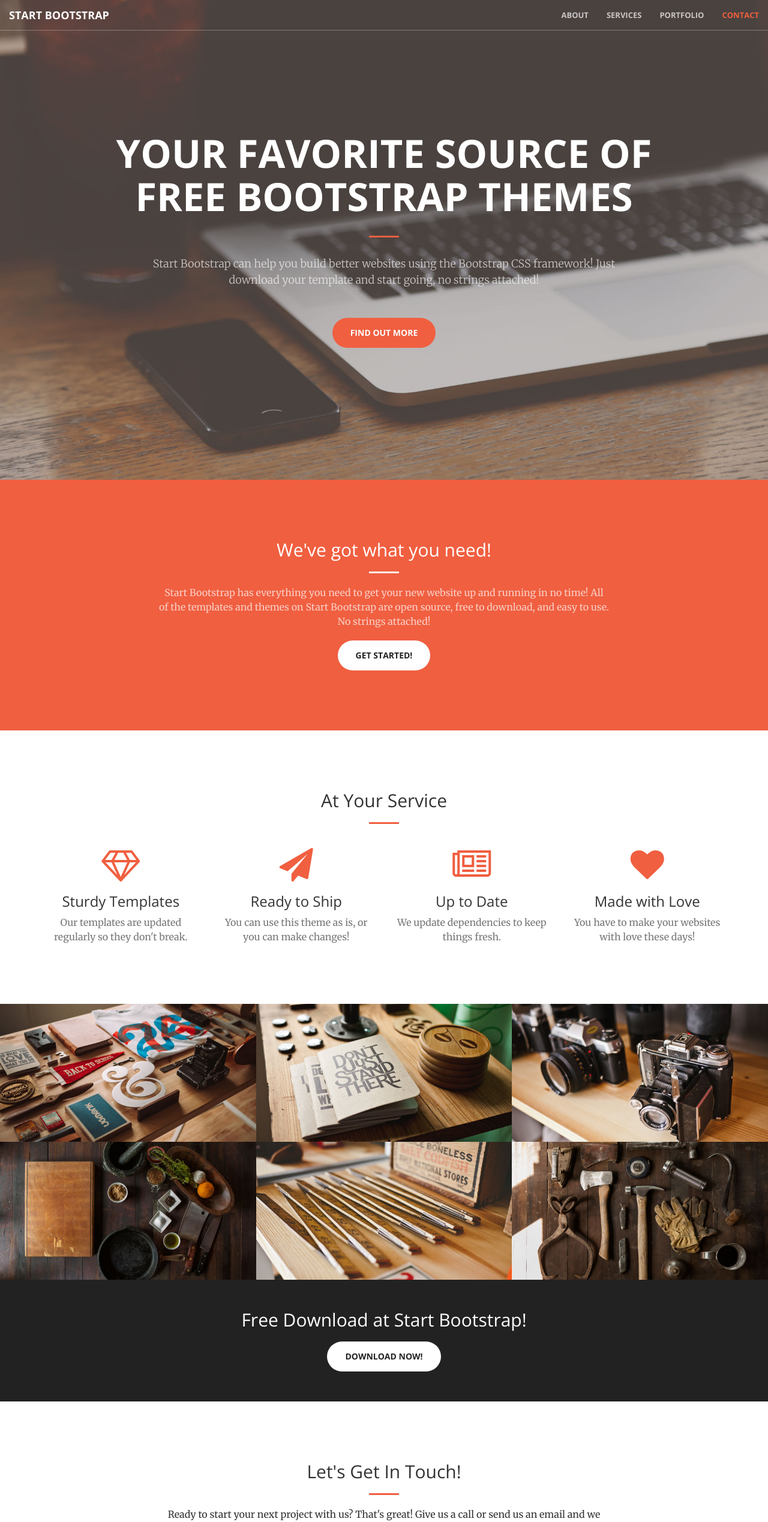
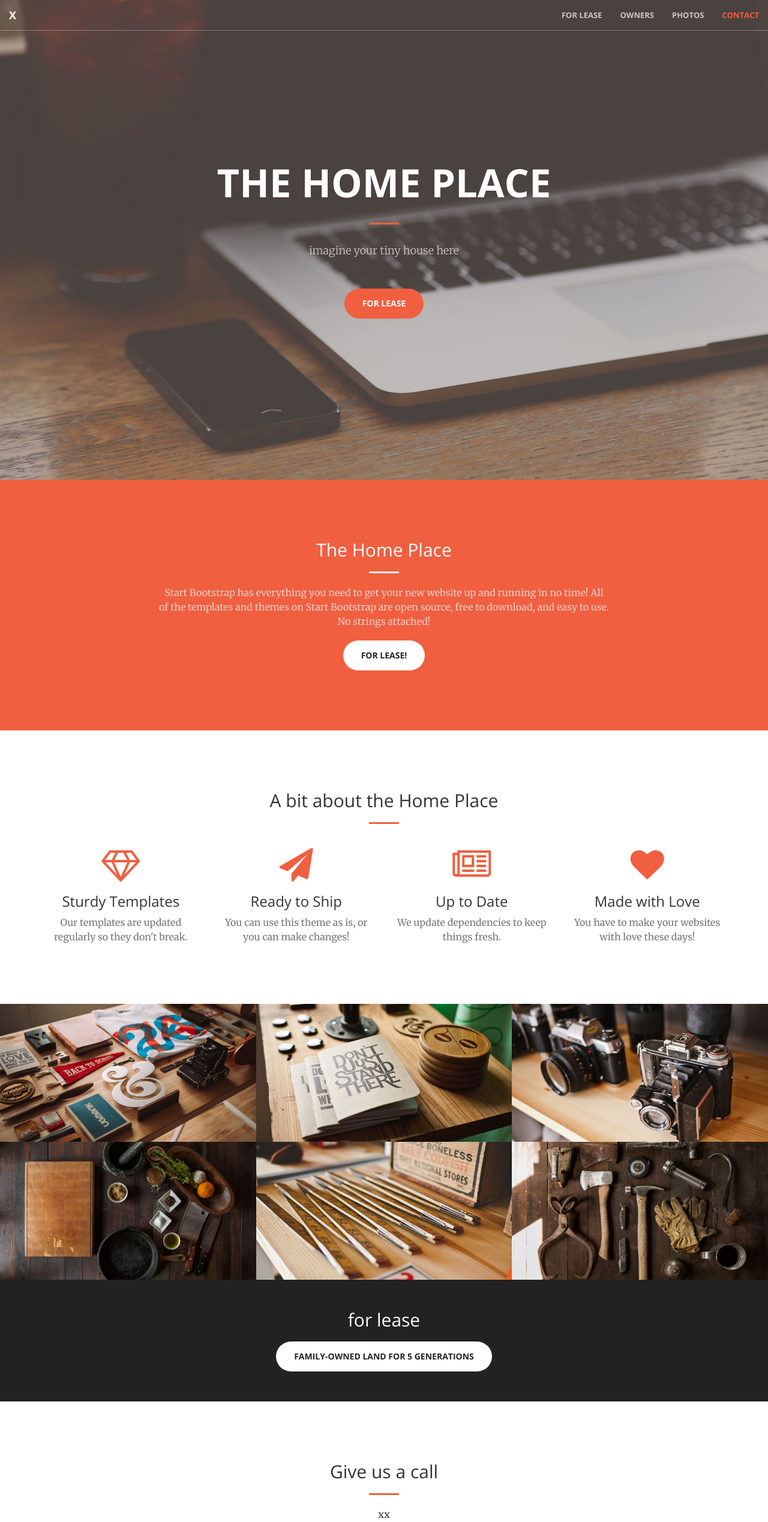
Before and after one commit to sandime/sugarmaple, a plain HTML site: page index.html in a window 1280 px wide. Shown: the top 2538 px of the page at 60% size. Drawn offline with nearby package versions, Linux system fonts and the light colour scheme.

Commit message:
changes to text

```diff
--- a/index.html
+++ b/index.html
@@ -9,7 +9,7 @@
     <meta name="description" content="">
     <meta name="author" content="">
 
-    <title>Creative - Start Bootstrap Theme</title>
+    <title>the Home Place</title>
 
     <!-- Bootstrap Core CSS -->
     <link rel="stylesheet" href="css/bootstrap.min.css" type="text/css">
@@ -46,23 +46,24 @@
                     <span class="icon-bar"></span>
                     <span class="icon-bar"></span>
                 </button>
-                <a class="navbar-brand page-scroll" href="#page-top">Start Bootstrap</a>
+                <a class="navbar-brand page-scroll" href="#page-top">X</a>
             </div>
 
             <!-- Collect the nav links, forms, and other content for toggling -->
             <div class="collapse navbar-collapse" id="bs-example-navbar-collapse-1">
                 <ul class="nav navbar-nav navbar-right">
                     <li>
-                        <a class="page-scroll" href="#about">About</a>
+                        <a class="page-scroll" href="#about">for lease</a>
                     </li>
                     <li>
-                        <a class="page-scroll" href="#services">Services</a>
+                        <a class="page-scroll" href="#services">owners</a>
                     </li>
                     <li>
-                        <a class="page-scroll" href="#portfolio">Portfolio</a>
+                        <a class="page-scroll" href="#portfolio">photos</a>
                     </li>
+
                     <li>
-                        <a class="page-scroll" href="#contact">Contact</a>
+                        <a class="page-scroll" href="#contact">contact</a>
                     </li>
                 </ul>
             </div>
@@ -74,10 +75,10 @@
     <header>
         <div class="header-content">
             <div class="header-content-inner">
-                <h1>Your Favorite Source of Free Bootstrap Themes</h1>
+                <h1>The Home Place</h1>
                 <hr>
-                <p>Start Bootstrap can help you build better websites using the Bootstrap CSS framework! Just download your template and start going, no strings attached!</p>
-                <a href="#about" class="btn btn-primary btn-xl page-scroll">Find Out More</a>
+                <p>imagine your tiny house here</p>
+                <a href="#about" class="btn btn-primary btn-xl page-scroll">for lease</a>
             </div>
         </div>
     </header>
@@ -86,10 +87,10 @@
         <div class="container">
             <div class="row">
                 <div class="col-lg-8 col-lg-offset-2 text-center">
-                    <h2 class="section-heading">We've got what you need!</h2>
+                    <h2 class="section-heading">The Home Place</h2>
                     <hr class="light">
                     <p class="text-faded">Start Bootstrap has everything you need to get your new website up and running in no time! All of the templates and themes on Start Bootstrap are open source, free to download, and easy to use. No strings attached!</p>
-                    <a href="#" class="btn btn-default btn-xl">Get Started!</a>
+                    <a href="#" class="btn btn-default btn-xl">for lease!</a>
                 </div>
             </div>
         </div>
@@ -99,7 +100,7 @@
         <div class="container">
             <div class="row">
                 <div class="col-lg-12 text-center">
-                    <h2 class="section-heading">At Your Service</h2>
+                    <h2 class="section-heading">A bit about the Home Place</h2>
                     <hr class="primary">
                 </div>
             </div>
@@ -238,8 +239,8 @@
     <aside class="bg-dark">
         <div class="container text-center">
             <div class="call-to-action">
-                <h2>Free Download at Start Bootstrap!</h2>
-                <a href="#" class="btn btn-default btn-xl wow tada">Download Now!</a>
+                <h2>for lease</h2>
+                <a href="#" class="btn btn-default btn-xl wow tada">family-owned land for 5 generations</a>
             </div>
         </div>
     </aside>
@@ -248,17 +249,17 @@
         <div class="container">
             <div class="row">
                 <div class="col-lg-8 col-lg-offset-2 text-center">
-                    <h2 class="section-heading">Let's Get In Touch!</h2>
+                    <h2 class="section-heading">Give us a call</h2>
                     <hr class="primary">
-                    <p>Ready to start your next project with us? That's great! Give us a call or send us an email and we will get back to you as soon as possible!</p>
+                    <p>xx</p>
                 </div>
                 <div class="col-lg-4 col-lg-offset-2 text-center">
                     <i class="fa fa-phone fa-3x wow bounceIn"></i>
-                    <p>123-456-6789</p>
+                    <p>949-923-0418</p>
                 </div>
                 <div class="col-lg-4 text-center">
                     <i class="fa fa-envelope-o fa-3x wow bounceIn" data-wow-delay=".1s"></i>
-                    <p><a href="mailto:your-email@your-domain.com">feedback@startbootstrap.com</a></p>
+                    <p><a href="mailto:sherri@sherricruz.com">Contact us</a></p>
                 </div>
             </div>
         </div>
```
